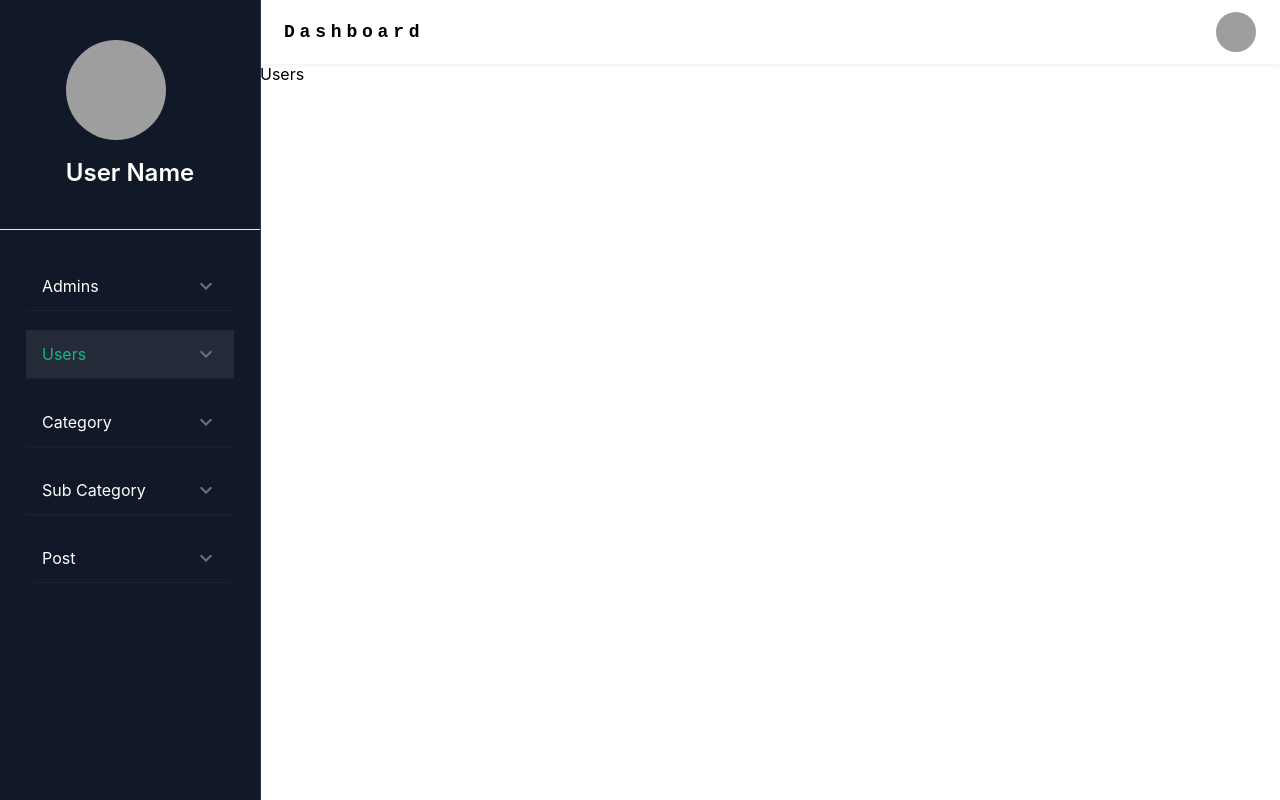
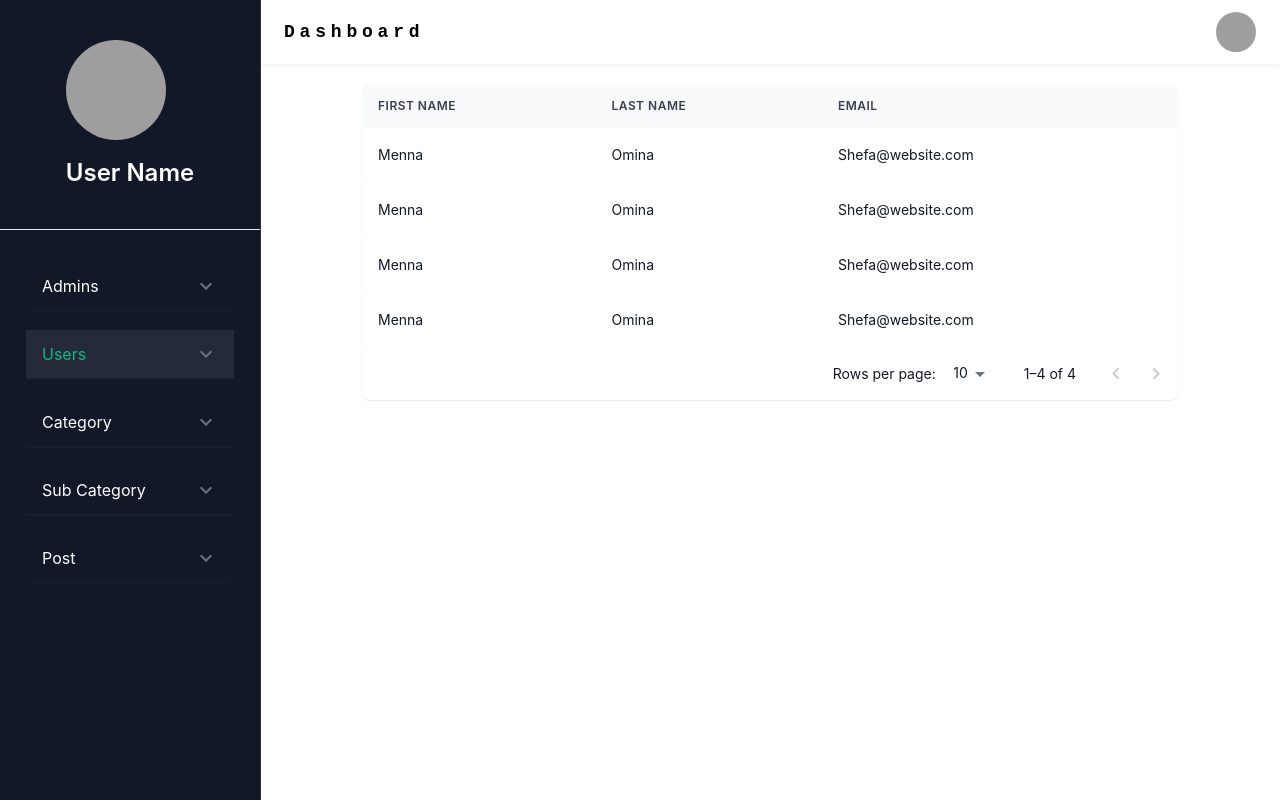
Before and after one commit to mohamedshalaby95/journalism-system-dashbord, a React (Create React App) app: page /users in a window 1280 px wide. Built offline with nearby package versions, Linux system fonts and the light colour scheme; grey boxes are pictures that could not be loaded.

Commit message:
Design Page Show All Users

```diff
--- a/src/app/App.tsx
+++ b/src/app/App.tsx
@@ -16,6 +16,7 @@ import AddAdmin from "../pages/admins/AddAdmin";
 import Login from "../components/login/Login";
 import EditAdmin from "../pages/admins/EditAdmin";
 import Admins from "../pages/admins/Admins";
+import Users from "../pages/users/Users";
 
 function App() {
   const [statusButton, setStatusButton] = useState<boolean>(false);
@@ -67,7 +68,7 @@ function App() {
                     <Route path=":id" element={<>Show Admin</>} />
                     <Route path="edit/:id" element={<EditAdmin />} />
                   </Route>
-                  <Route path="users" element={<>Users</>} />
+                  <Route path="users" element={<Users />} />
                   <Route path="category">
                     <Route path="" element={<>Categories</>} />
                     <Route path="add" element={<>Add Category</>} />
--- /dev/null
+++ b/src/components/users/Users.tsx
@@ -0,0 +1,97 @@
+import * as React from "react";
+import Paper from "@mui/material/Paper";
+import Table from "@mui/material/Table";
+import TableBody from "@mui/material/TableBody";
+import TableCell from "@mui/material/TableCell";
+import TableContainer from "@mui/material/TableContainer";
+import TableHead from "@mui/material/TableHead";
+import TablePagination from "@mui/material/TablePagination";
+import TableRow from "@mui/material/TableRow";
+
+const Users = () => {
+  const [page, setPage] = React.useState(0);
+  const [rowsPerPage, setRowsPerPage] = React.useState(10);
+
+  const handleChangePage = (event: unknown, newPage: number) => {
+    setPage(newPage);
+  };
+
+  const handleChangeRowsPerPage = (
+    event: React.ChangeEvent<HTMLInputElement>
+  ) => {
+    setRowsPerPage(+event.target.value);
+    setPage(0);
+  };
+
+  const rows = [
+    {
+      firstName: "Menna",
+      lastName: "Omina",
+      email: "Shefa@website.com",
+
+      id: 1,
+    },
+    {
+      firstName: "Menna",
+      lastName: "Omina",
+      email: "Shefa@website.com",
+
+      id: 2,
+    },
+    {
+      firstName: "Menna",
+      lastName: "Omina",
+      email: "Shefa@website.com",
+
+      id: 3,
+    },
+    {
+      firstName: "Menna",
+      lastName: "Omina",
+      email: "Shefa@website.com",
+
+      id: 4,
+    },
+  ];
+
+  return (
+    <Paper sx={{ width: "80%", overflow: "hidden", margin: "20px auto" }}>
+      <TableContainer sx={{ maxHeight: 440 }}>
+        <Table stickyHeader aria-label="sticky table">
+          <TableHead>
+            <TableRow>
+              <TableCell>First Name</TableCell>
+              <TableCell>Last Name</TableCell>
+              <TableCell>Email</TableCell>
+
+            </TableRow>
+          </TableHead>
+          <TableBody>
+            {rows
+              .slice(page * rowsPerPage, page * rowsPerPage + rowsPerPage)
+              .map((row) => {
+                return (
+                  <TableRow hover role="checkbox" tabIndex={-1} key={row.id}>
+                    <TableCell>{row.firstName}</TableCell>
+                    <TableCell>{row.lastName}</TableCell>
+                    <TableCell>{row.email}</TableCell>
+                  </TableRow>
+                );
+              })}
+          </TableBody>
+        </Table>
+      </TableContainer>
+      <TablePagination
+        rowsPerPageOptions={[10, 25, 100]}
+        component="div"
+        count={rows.length}
+        rowsPerPage={rowsPerPage}
+        page={page}
+        onPageChange={handleChangePage}
+        onRowsPerPageChange={handleChangeRowsPerPage}
+      />
+    </Paper>
+  );
+};
+
+export default Users;
--- /dev/null
+++ b/src/pages/users/Users.tsx
@@ -0,0 +1,11 @@
+import UsersComponent from '../../components/users/Users'
+
+const Users = () => {
+  return (
+    <>
+    <UsersComponent />
+    </>
+  )
+}
+
+export default Users
```
